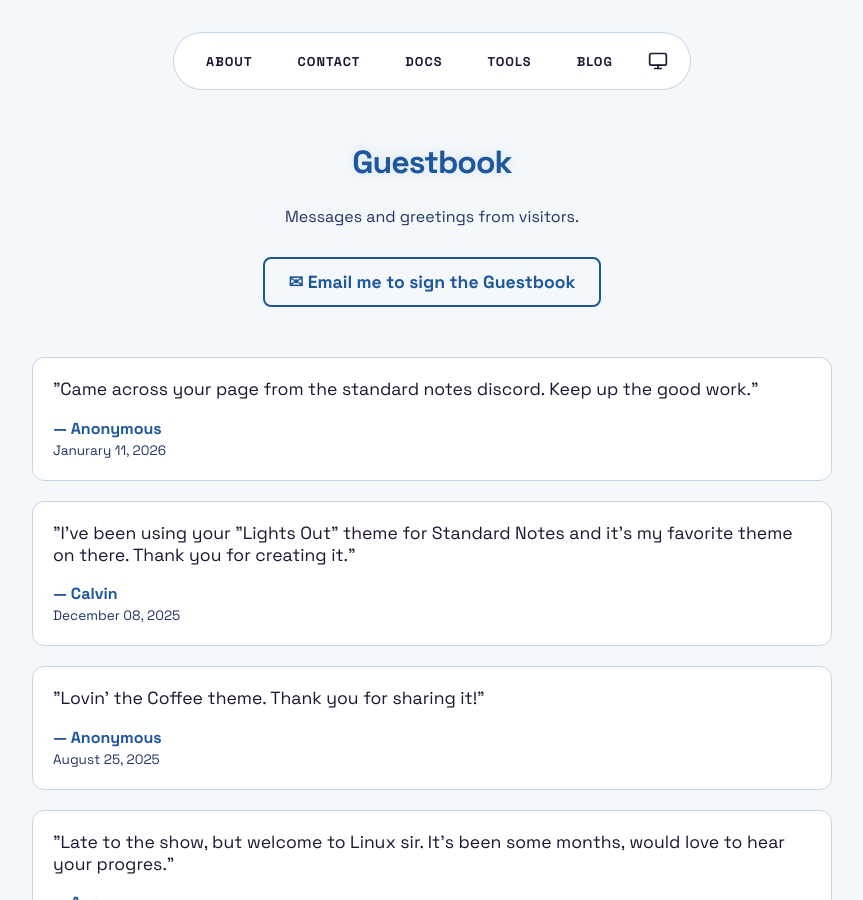
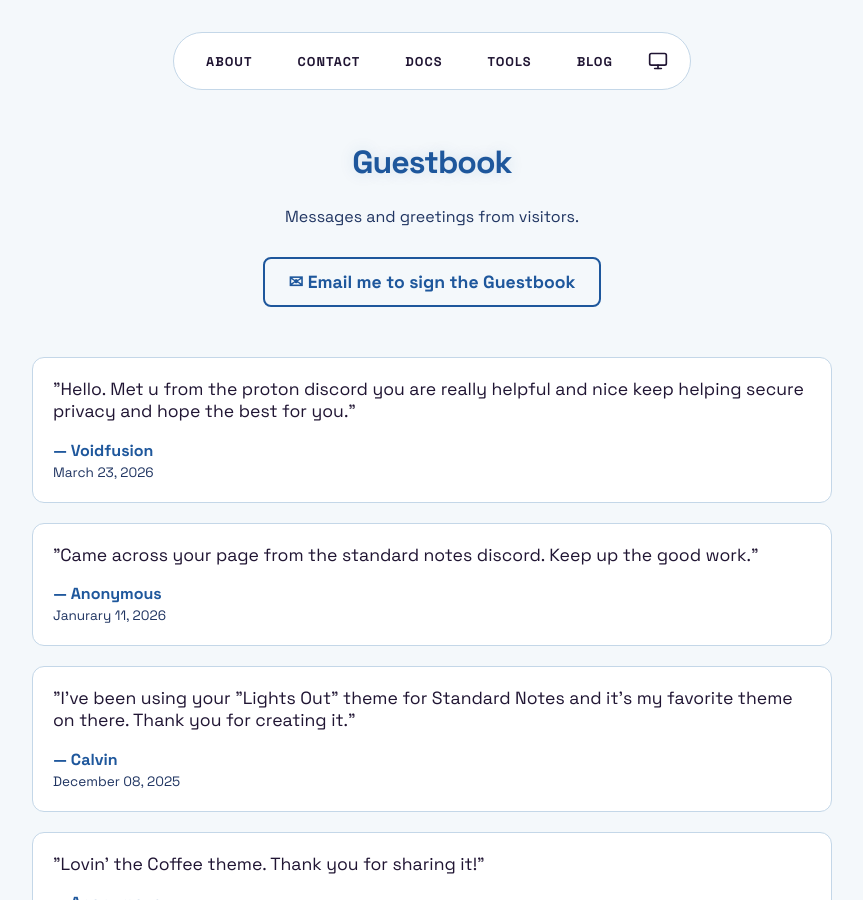
Before and after one commit to PASSK3YS/PASSK3YS.github.io, a Jekyll site: the page built from guestbook.md, in a window 1280 px wide and 900 px high. Shown: the whole window, without its empty margins (208-1071 px from the left). Built offline with Jekyll 4.4.1, drawn with Linux system fonts in a browser that asks for light colours.

Commit message:
Add guestbook entry

```diff
--- a/guestbook.md
+++ b/guestbook.md
@@ -19,6 +19,12 @@ permalink: /guestbook/
   </div>
 
   <div style="display: flex; flex-direction: column; gap: 20px;">
+
+    <div class="grid-item">
+      <p style="color: var(--text); font-size: 1.1rem; margin-top: 0;">"Hello. Met u from the proton discord you are really helpful and nice keep helping secure privacy and hope the best for you."</p>
+      <p style="color: var(--accent); margin-bottom: 0; font-weight: bold;">&mdash; Voidfusion</p>
+      <span style="color: var(--text-muted); font-size: 0.85rem;">March 23, 2026</span>
+    </div>
 
     <div class="grid-item">
       <p style="color: var(--text); font-size: 1.1rem; margin-top: 0;">"Came across your page from the standard notes discord. Keep up the good work."</p>
```
